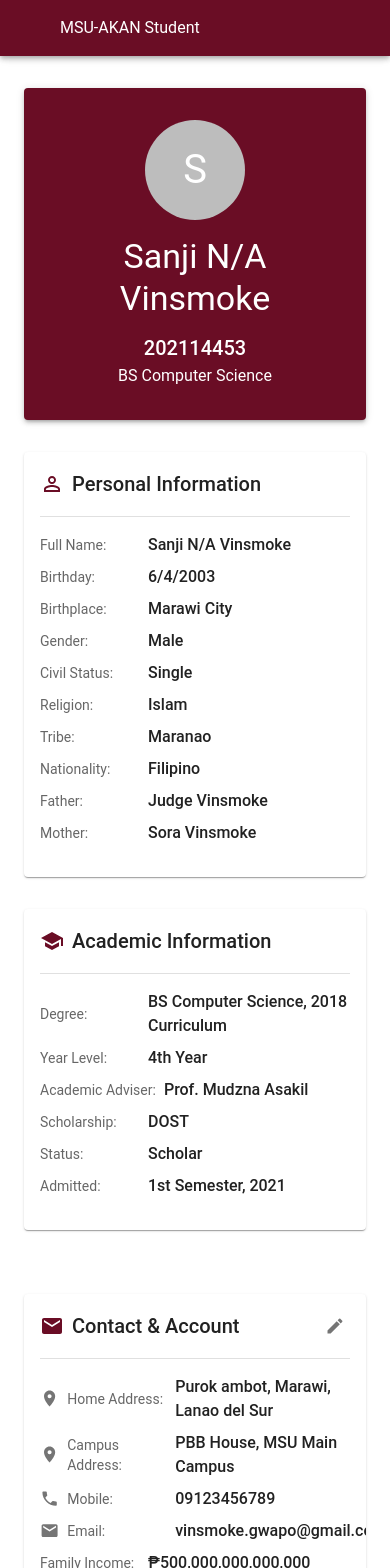
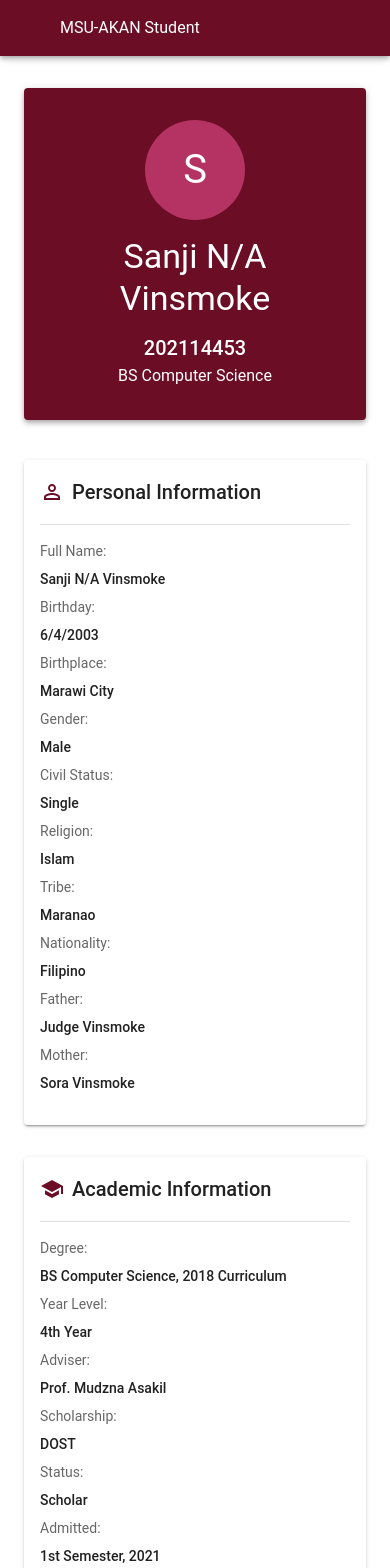
Before and after one commit to Jun4dG/akan-dev, a React (Vite) app: page /profile in a window 390 px wide. Shown: the top 1568 px of the page. Built offline with nearby package versions, Linux system fonts and the light colour scheme; some icons are missing.

Commit message:
fixed desktop view

```diff
--- a/src/App.jsx
+++ b/src/App.jsx
@@ -29,7 +29,7 @@ function App() {
 
   return (
     <Router>
-      <Box sx={{ display: "flex", flexDirection: "column", minHeight: "100vh" }}>
+      <Box sx={{ display: "flex" }}>
         {/* AppBar only on mobile */}
         <AppBar
           position="fixed"
@@ -60,7 +60,7 @@ function App() {
           ModalProps={{ keepMounted: true }}
           sx={{
             display: { xs: "block", sm: "none" },
-            "& .MuiDrawer-paper": { width: 240 },
+            "& .MuiDrawer-paper": { width: 200 },
           }}
         >
           <Sidebar onNavigate={toggleSidebar} />
@@ -71,7 +71,7 @@ function App() {
           variant="permanent"
           sx={{
             display: { xs: "none", sm: "block" },
-            "& .MuiDrawer-paper": { width: 240, boxSizing: "border-box" },
+            "& .MuiDrawer-paper": { width: 200, boxSizing: "border-box" },
           }}
           open
         >
@@ -83,9 +83,9 @@ function App() {
           component="main"
           sx={{
             flexGrow: 1,
-            p: { xs: 1, sm: 3 }, // less padding on mobile
-            ml: { sm: "240px" }, // push content for sidebar on desktop
-            mt: { xs: 8, sm: 0 }, // top margin only on mobile (for AppBar)
+            p: { xs: 1, sm: 0 },
+            ml: { sm: "210px" },
+            mt: { xs: 8, sm: 0 },
           }}
         >
           <Routes>
--- a/src/components/Sidebar.jsx
+++ b/src/components/Sidebar.jsx
@@ -11,7 +11,6 @@ import {
   Typography,
 } from "@mui/material";
 
-// Importing MUI icons
 import HomeIcon from "@mui/icons-material/Home";
 import GradeIcon from "@mui/icons-material/Grade";
 import AssignmentTurnedInIcon from "@mui/icons-material/AssignmentTurnedIn";
@@ -32,18 +31,17 @@ const Sidebar = ({ onNavigate }) => {
   ];
 
   return (
-    <Box sx={{ width: 240 }}>
+    <Box sx={{ width: 200 }}>
       {/* Top Logo/Brand */}
       <Toolbar
         sx={{
-          display: "flex",
+          marginTop: 2,
           flexDirection: "column",
-          alignItems: "center",
-          py: 2,
+          alignItems: "center"
         }}
       >
-        <img src={logo} alt="Main Logo" style={{ width: 80, marginBottom: 8 }} />
-        <Typography variant="h6" noWrap>
+        <img src={logo} alt="Main Logo" style={{ width: 50, marginBottom: 4 }} />
+        <Typography variant="subtitle1" noWrap>
           MSU-AKAN Student
         </Typography>
       </Toolbar>
@@ -58,6 +56,7 @@ const Sidebar = ({ onNavigate }) => {
               to={path}
               onClick={onNavigate}
               sx={{
+                px: 1.5,
                 "&.active": {
                   bgcolor: "primary.main",
                   color: "white",
@@ -67,7 +66,7 @@ const Sidebar = ({ onNavigate }) => {
               }}
             >
               <ListItemIcon>{icon}</ListItemIcon>
-              <ListItemText primary={text} />
+              <ListItemText primary={text} primaryTypographyProps={{ fontSize: "0.85rem"}} />
             </ListItemButton>
           </ListItem>
         ))}
--- a/src/pages/Profile.jsx
+++ b/src/pages/Profile.jsx
@@ -28,14 +28,26 @@ import { useState } from "react";
 import { mockProfileData } from "../data/mockSchedule";
 
 const InfoItem = ({ label, value, icon: Icon }) => (
-  <Stack direction="row" spacing={1} alignItems="center" sx={{ mb: 1 }}>
-    {Icon && (
-      <Icon color="action" sx={{ fontSize: "1.2rem", mr: 0.5 }} />
-    )}
-    <Typography variant="body2" color="text.secondary" sx={{ minWidth: 100 }}>
-      {label}:
-    </Typography>
-    <Typography variant="body1" sx={{ fontWeight: 500 }}>
+  <Stack
+    direction={{ xs: "column", sm: "row" }}
+    spacing={1}
+    sx={{ mb: 1, alignItems: { xs: "flex-start", sm: "center" } }}
+  >
+    <Stack direction="row" alignItems="center" sx={{ minWidth: { sm: 150 } }}>
+      {Icon && (
+        <Icon color="action" sx={{ fontSize: "100%", mr: 0.5 }} />
+      )}
+      <Typography variant="body2" color="text.secondary">
+        {label}:
+      </Typography>
+    </Stack>
+    <Typography
+      variant="body2"
+      sx={{
+        fontWeight: 500,
+        wordBreak: "break-word",
+      }}
+    >
       {value || "N/A"}
     </Typography>
   </Stack>
@@ -51,18 +63,27 @@ export default function Profile() {
   return (
     <Box
       sx={{
-        p: { xs: 2, sm: 4, md: 6 },
+        p: { xs: 2, md: 4 },
         bgcolor: "background.default",
         minHeight: "100vh",
       }}
     >
       {/* Profile Hero Section */}
-      <Card sx={{ mb: 4, textAlign: "center", p: 4, boxShadow: 3, bgcolor: "primary.main" }}>
+      <Card
+        sx={{
+          mb: 5,
+          textAlign: "center",
+          p: 4,
+          boxShadow: 4,
+          bgcolor: "primary.main",
+          color: "white",
+        }}
+      >
         <Avatar
           sx={{
             width: 100,
             height: 100,
-            bgcolor: "default",
+            bgcolor: "secondary.main",
             mx: "auto",
             mb: 2,
             fontSize: "2.5rem",
@@ -70,21 +91,19 @@ export default function Profile() {
         >
           {mockProfileData.firstName[0]}
         </Avatar>
-        <Typography variant="h4" component="h1" gutterBottom color="white">
+        <Typography variant="h4" component="h1" gutterBottom>
           {fullName}
         </Typography>
-        <Typography variant="h6" color="white">
-          {mockProfileData.msusidNum}
-        </Typography>
-        <Typography variant="body1" color="white">
-          {mockProfileData.course}
-        </Typography>
+        <Typography variant="h6">{mockProfileData.msusidNum}</Typography>
+        <Typography variant="body1">{mockProfileData.course}</Typography>
       </Card>
-      <Grid container spacing={4}>
+
+      {/* Grid Layout */}
+      <Grid container spacing={2}>
         {/* Left Column */}
-        <Grid item sx={{ xs: 12, md: 6 }}>
-          {/* Personal Information Card */}
-          <Card sx={{ mb: 4, boxShadow: 1 }}>
+        <Grid item size={{xs: 12, md: 6}}>
+          {/* Personal Info */}
+          <Card sx={{ mb: 4, boxShadow: 2 }}>
             <CardContent>
               <Stack direction="row" alignItems="center" mb={2}>
                 <PersonOutline color="primary" sx={{ mr: 1 }} />
@@ -92,7 +111,10 @@ export default function Profile() {
               </Stack>
               <Divider sx={{ mb: 2 }} />
               <InfoItem label="Full Name" value={fullName} />
-              <InfoItem label="Birthday" value={new Date(mockProfileData.birthday).toLocaleDateString()} />
+              <InfoItem
+                label="Birthday"
+                value={new Date(mockProfileData.birthday).toLocaleDateString()}
+              />
               <InfoItem label="Birthplace" value={mockProfileData.birthplace} />
               <InfoItem label="Gender" value={mockProfileData.gender} />
               <InfoItem label="Civil Status" value={mockProfileData.civilStatus} />
@@ -103,33 +125,44 @@ export default function Profile() {
               <InfoItem label="Mother" value={mockProfileData.motherName} />
             </CardContent>
           </Card>
-          {/* Academic Information Card */}
-          <Card sx={{ mb: 4, boxShadow: 1 }}>
+
+          {/* Academic Info */}
+          <Card sx={{ mb: 4, boxShadow: 2 }}>
             <CardContent>
               <Stack direction="row" alignItems="center" mb={2}>
                 <School color="primary" sx={{ mr: 1 }} />
                 <Typography variant="h6">Academic Information</Typography>
               </Stack>
               <Divider sx={{ mb: 2 }} />
-              <InfoItem label="Degree" value={`${mockProfileData.course}, ${mockProfileData.curriculum}`} />
+              <InfoItem
+                label="Degree"
+                value={`${mockProfileData.course}, ${mockProfileData.curriculum}`}
+              />
               <InfoItem label="Year Level" value={mockProfileData.yearLevel} />
-              <InfoItem label="Academic Adviser" value={mockProfileData.adviser} />
+              <InfoItem label="Adviser" value={mockProfileData.adviser} />
               <InfoItem label="Scholarship" value={mockProfileData.scholarship} />
               <InfoItem label="Status" value={mockProfileData.acadStatus} />
-              <InfoItem label="Admitted" value={`${mockProfileData.termAdmitted}, ${mockProfileData.yearAdmitted}`} />
+              <InfoItem
+                label="Admitted"
+                value={`${mockProfileData.termAdmitted}, ${mockProfileData.yearAdmitted}`}
+              />
             </CardContent>
           </Card>
         </Grid>
 
         {/* Right Column */}
-        <Grid item xs={12} md={6}>
-          {/* Contact and Account Information Card */}
-          <Card sx={{ mb: 4, boxShadow: 1 }}>
+        <Grid item size={{xs: 12, md: 6}}>
+          {/* Contact Info */}
+          <Card sx={{ mb: 4, boxShadow: 2 }}>
             <CardContent>
               <Stack direction="row" alignItems="center" mb={2}>
                 <Email color="primary" sx={{ mr: 1 }} />
                 <Typography variant="h6">Contact & Account</Typography>
-                <IconButton size="small" onClick={() => setOpenOther(true)} sx={{ ml: "auto" }}>
+                <IconButton
+                  size="small"
+                  onClick={() => setOpenOther(true)}
+                  sx={{ ml: "auto" }}
+                >
                   <Edit fontSize="small" />
                 </IconButton>
               </Stack>
@@ -138,11 +171,15 @@ export default function Profile() {
               <InfoItem icon={LocationOn} label="Campus Address" value={mockProfileData.campusAddress} />
               <InfoItem icon={Phone} label="Mobile" value={mockProfileData.mobileNumber} />
               <InfoItem icon={Email} label="Email" value={mockProfileData.emailAddress} />
-              <InfoItem label="Family Income" value={`₱${mockProfileData.familyAnnualGrossIncome.toLocaleString()}`} />
+              <InfoItem
+                label="Family Income"
+                value={`₱${mockProfileData.familyAnnualGrossIncome.toLocaleString()}`}
+              />
             </CardContent>
           </Card>
-          {/* Credentials Card */}
-          <Card sx={{ mb: 4, boxShadow: 1 }}>
+
+          {/* Credentials */}
+          <Card sx={{ mb: 4, boxShadow: 2 }}>
             <CardContent>
               <Stack direction="row" alignItems="center" mb={2}>
                 <Lock color="primary" sx={{ mr: 1 }} />
@@ -151,7 +188,10 @@ export default function Profile() {
               <Divider sx={{ mb: 2 }} />
               <InfoItem label="Office 365" value={mockProfileData.office365Username} />
               <InfoItem label="Password" value="*********" />
-              <InfoItem label="Date Created" value={mockProfileData.dateCreated.toLocaleDateString()} />
+              <InfoItem
+                label="Date Created"
+                value={mockProfileData.dateCreated.toLocaleDateString()}
+              />
               <InfoItem label="Expiration Date" value={mockProfileData.expirationDate} />
               <Button
                 variant="contained"
@@ -165,33 +205,20 @@ export default function Profile() {
         </Grid>
       </Grid>
 
+      {/* Update Password Dialog */}
       <Dialog open={openPass} onClose={() => setOpenPass(false)} fullWidth>
         <DialogTitle>Update Password</DialogTitle>
         <DialogContent>
-          <TextField
-            margin="dense"
-            label="Old Password"
-            type="password"
-            fullWidth
-          />
-          <TextField
-            margin="dense"
-            label="New Password"
-            type="password"
-            fullWidth
-          />
-          <TextField
-            margin="dense"
-            label="Confirm Password"
-            type="password"
-            fullWidth
-          />
+          <TextField margin="dense" label="Old Password" type="password" fullWidth />
+          <TextField margin="dense" label="New Password" type="password" fullWidth />
+          <TextField margin="dense" label="Confirm Password" type="password" fullWidth />
         </DialogContent>
         <DialogActions>
           <Button onClick={() => setOpenPass(false)}>Cancel</Button>
           <Button variant="contained">Save</Button>
         </DialogActions>
       </Dialog>
+
       {/* Update Other Info Dialog */}
       <Dialog open={openOther} onClose={() => setOpenOther(false)} fullWidth>
         <DialogTitle>Update Other Information</DialogTitle>
```
Also changed, not shown: src/pages/Evaluation.jsx (+30 -5 lines).
